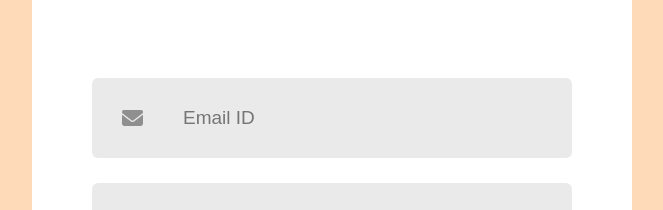
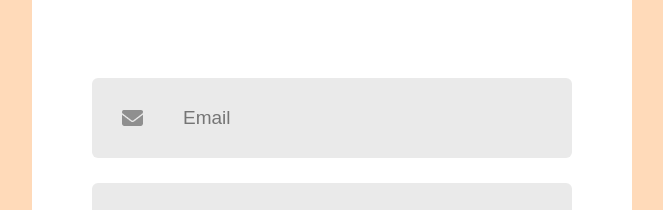
Before and after one commit to Mochatr/Flashmaster, a React (Create React App) app in the folder frontend/: page /Authenticate in a window 1280 px wide. Shown: the part 302-512 px from the top of the page, without its empty margins (308-971 px from the left). Built offline with nearby package versions, Linux system fonts and the light colour scheme.

Commit message:
Update: email box

```diff
--- a/frontend/src/components/LoginSignup/LoginSignup.jsx
+++ b/frontend/src/components/LoginSignup/LoginSignup.jsx
@@ -24,7 +24,7 @@ const LoginSignup = () => {
 
           <div className="input">
             <img src={email_icon} alt="" />
-            <input type="email" placeholder="Email ID" />
+            <input type="email" placeholder="Email" />
           </div>
           <div className="input">
             <img src={password_icon} alt="" />
```
